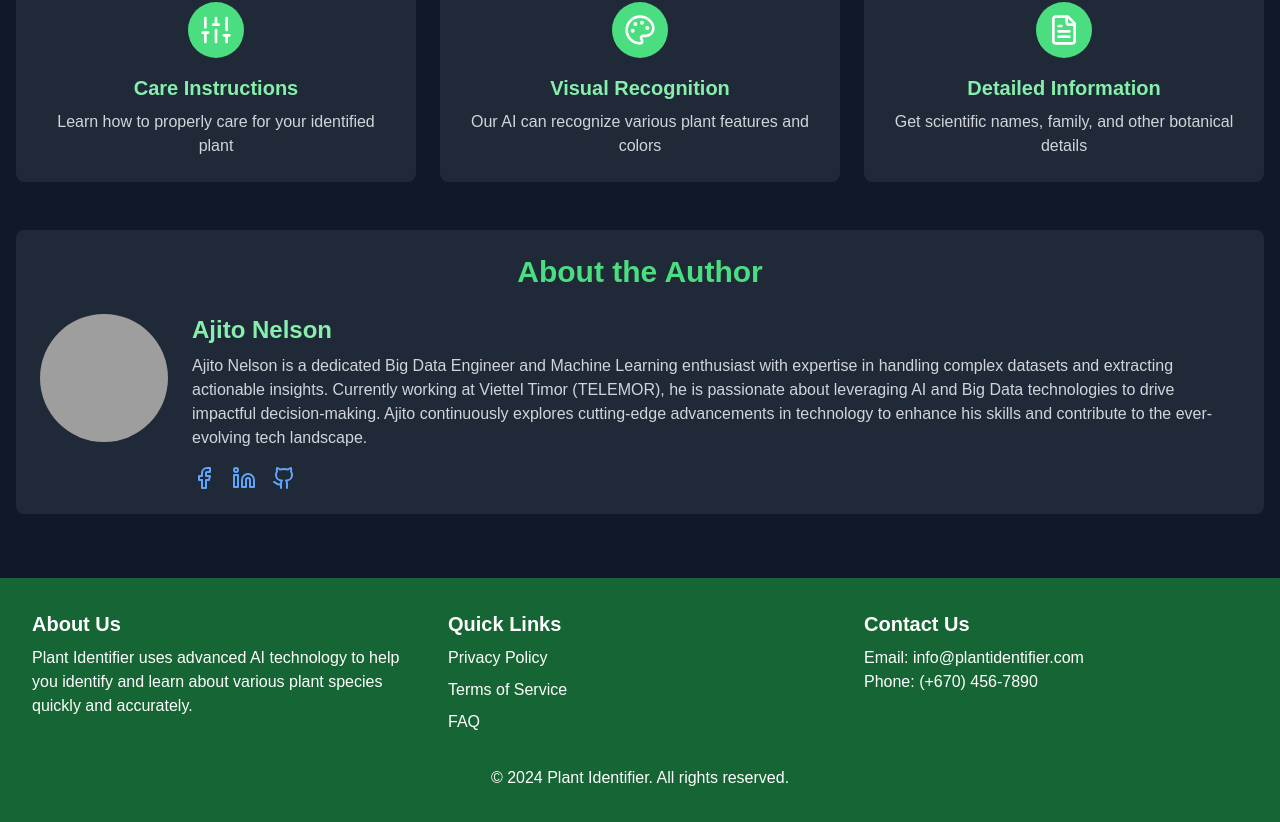
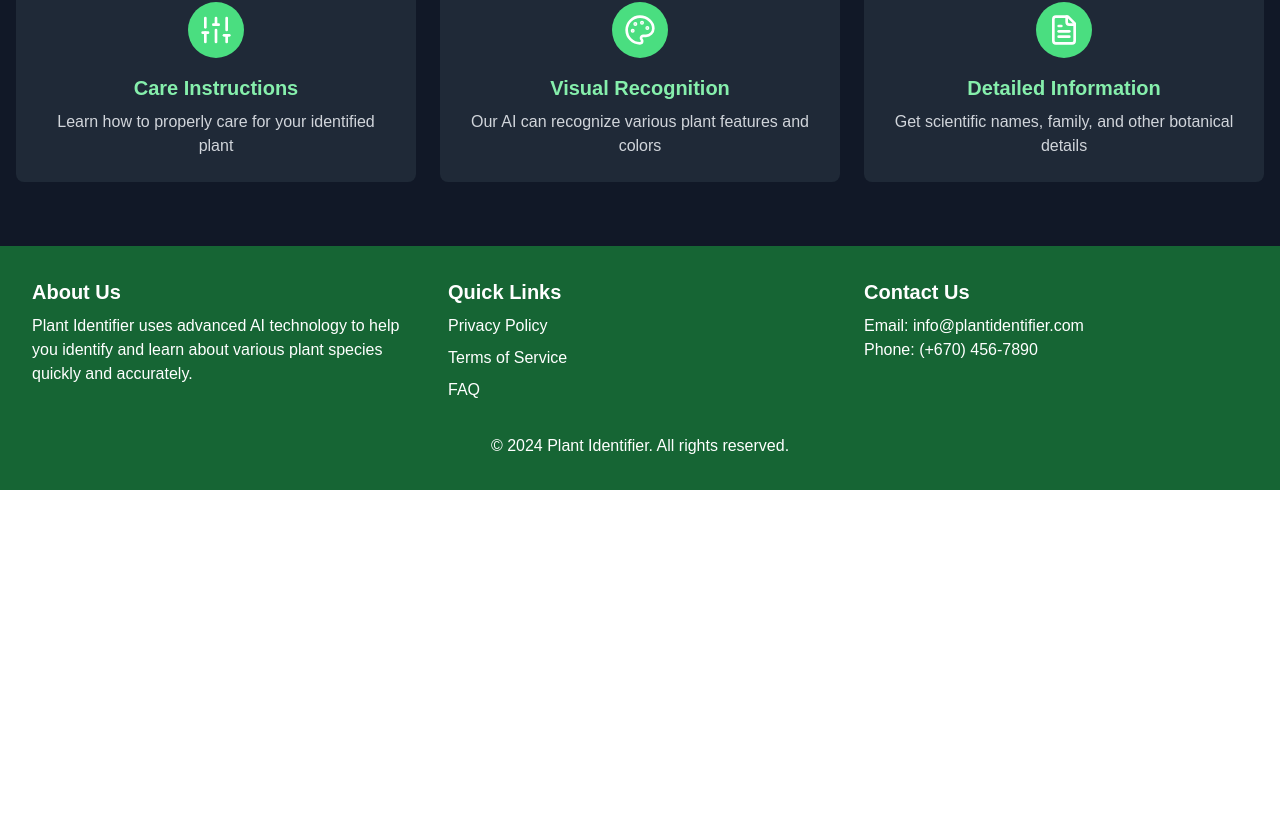
Before and after one commit to ajitonelsonn/plant-identifier, a Next.js app: page / in a window 1280 px wide. Shown: the part 906-1728 px from the top of the page. After the commit the page ends 1396 px from the top, so only its background shows below. Built offline with nearby package versions, Linux system fonts and the light colour scheme; no server answers; grey boxes are pictures that could not be loaded.

Commit message:
remove about author section

```diff
--- a/app/page.tsx
+++ b/app/page.tsx
@@ -176,63 +176,6 @@ export default function Home() {
             ))}
           </div>
         </section>
-        <section className="mb-12 bg-gray-800 p-6 rounded-lg">
-          <h2 className="text-3xl font-bold text-center text-green-400 mb-6">
-            About the Author
-          </h2>
-          <div className="flex flex-col items-center md:flex-row md:items-start space-y-4 md:space-y-0 md:space-x-6">
-            <div className="w-32 h-32 relative">
-              <Image
-                src="/ajito.jpg"
-                alt="ajito"
-                layout="fill"
-                objectFit="cover"
-                className="rounded-full"
-              />
-            </div>
-            <div className="flex-1">
-              <h3 className="text-2xl font-semibold text-green-300 mb-2">
-                Ajito Nelson
-              </h3>
-              <p className="text-gray-300 mb-4">
-                Ajito Nelson is a dedicated Big Data Engineer and Machine
-                Learning enthusiast with expertise in handling complex datasets
-                and extracting actionable insights. Currently working at Viettel
-                Timor (TELEMOR), he is passionate about leveraging AI and Big
-                Data technologies to drive impactful decision-making. Ajito
-                continuously explores cutting-edge advancements in technology to
-                enhance his skills and contribute to the ever-evolving tech
-                landscape.
-              </p>
-              <div className="flex space-x-4">
-                <a
-                  href="https://www.facebook.com/kharu.kharu89"
-                  target="_blank"
-                  rel="noopener noreferrer"
-                  className="text-blue-400 hover:text-blue-300"
-                >
-                  <Facebook className="w-6 h-6" />
-                </a>
-                <a
-                  href="https://www.linkedin.com/in/ajitonelson"
-                  target="_blank"
-                  rel="noopener noreferrer"
-                  className="text-blue-400 hover:text-blue-300"
-                >
-                  <Linkedin className="w-6 h-6" />
-                </a>
-                <a
-                  href="https://github.com/ajitonelsonn"
-                  target="_blank"
-                  rel="noopener noreferrer"
-                  className="text-blue-400 hover:text-blue-300"
-                >
-                  <Github className="w-6 h-6" />
-                </a>
-              </div>
-            </div>
-          </div>
-        </section>
       </main>
       <Footer />
     </div>
```
